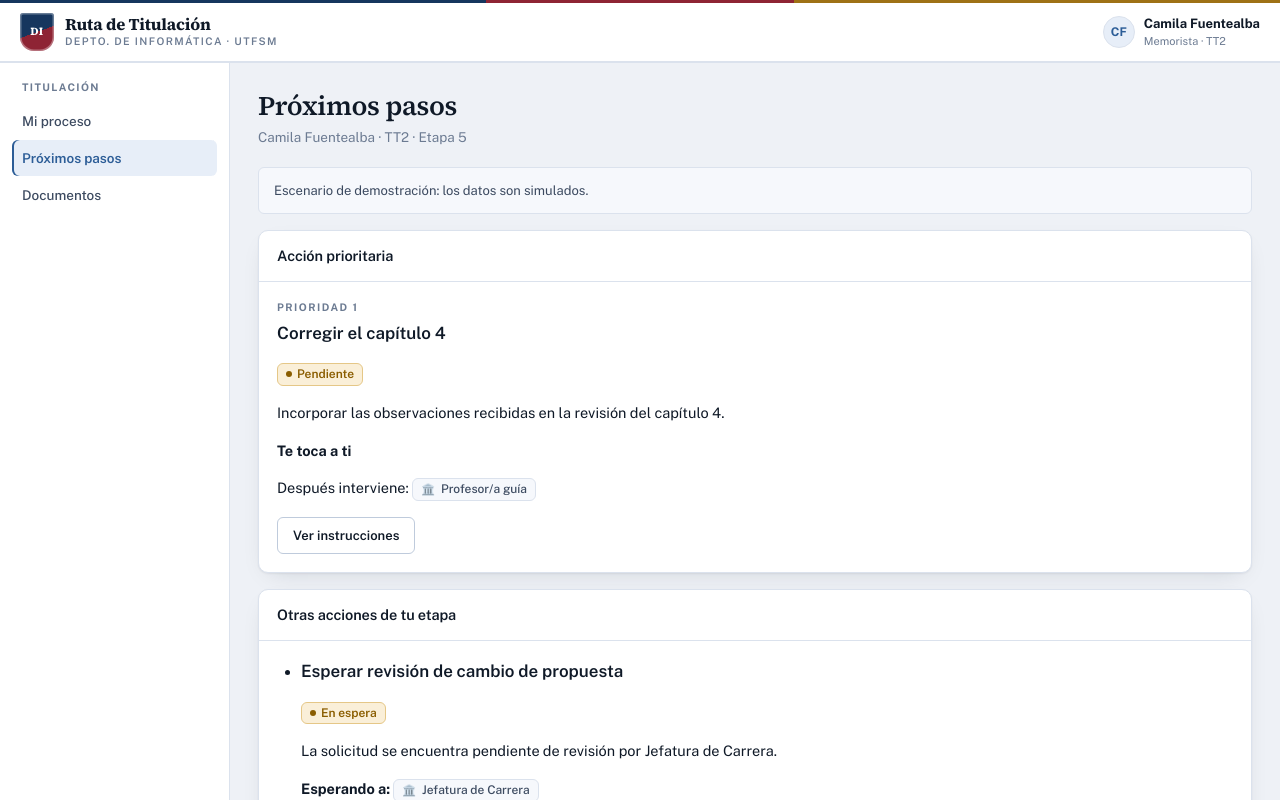
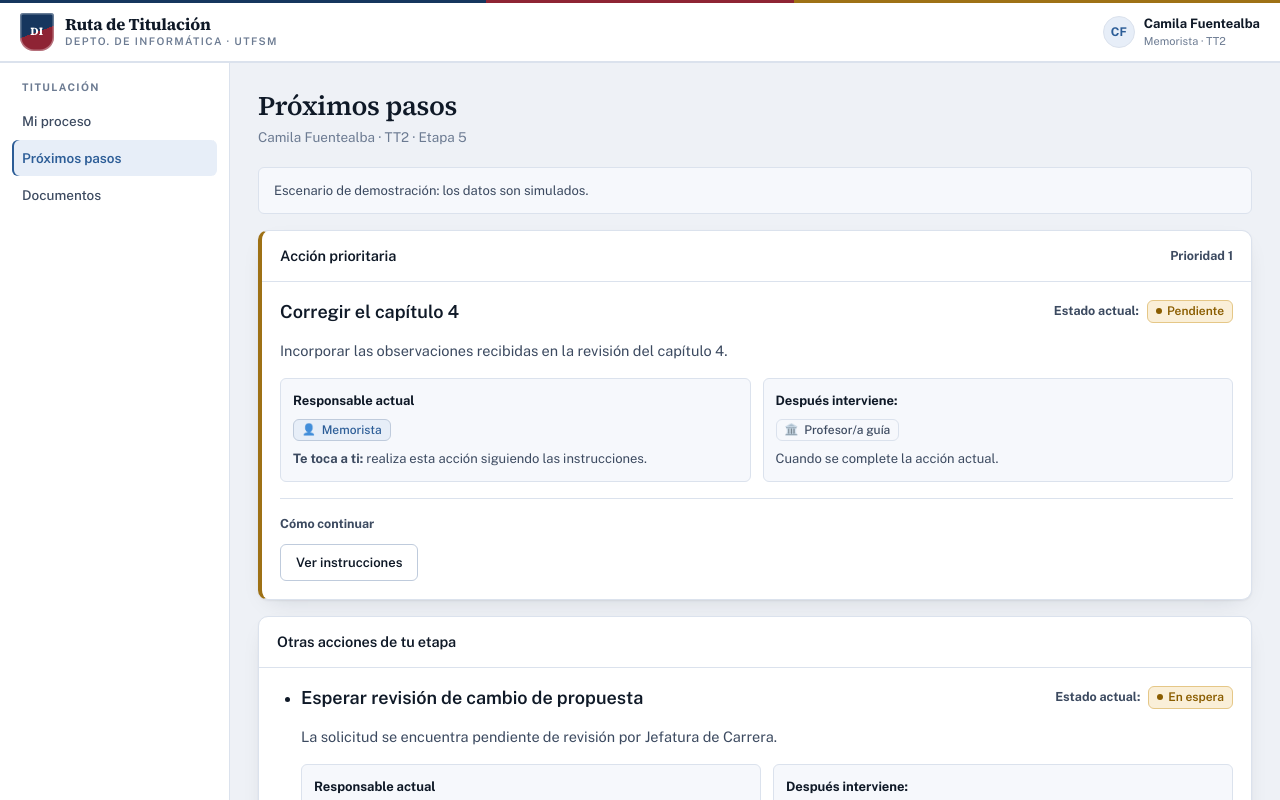
Before and after one commit to friquelmel9/INF322-Proyecto, a React (Vite) app: page /pendientes in a window 1280 px wide. Shown: the top 800 px of the page. Built offline with nearby package versions, Linux system fonts and the light colour scheme.

Commit message:
feat: aclarar la jerarquía y los responsables de las acciones

```diff
--- a/src/components/pendientes/ActionInstructions.jsx
+++ b/src/components/pendientes/ActionInstructions.jsx
@@ -4,12 +4,13 @@ export default function ActionInstructions({ instrucciones }) {
   const [estanAbiertas, setEstanAbiertas] = useState(false);
   const instruccionesId = useId();
 
-  if (instrucciones.length === 0) {
-    return <p>No hay instrucciones disponibles para esta acción.</p>;
-  }
-
   return (
-    <div className="stack">
+    <div className="stack pendientes-instrucciones">
+      <h4 className="pendientes-etiqueta">Cómo continuar</h4>
+      {instrucciones.length === 0 ? (
+        <p>No hay instrucciones disponibles para esta acción.</p>
+      ) : (
+        <>
           <div>
             <button
               type="button"
@@ -31,6 +32,8 @@ export default function ActionInstructions({ instrucciones }) {
               <li key={indice}>{instruccion}</li>
             ))}
           </ol>
+        </>
+      )}
     </div>
   );
 }
--- a/src/components/pendientes/NextActionCard.jsx
+++ b/src/components/pendientes/NextActionCard.jsx
@@ -5,21 +5,21 @@ import ActionInstructions from "./ActionInstructions.jsx";
 export default function NextActionCard({ accion }) {
   return (
     <section className="card pendientes-prioritaria">
-      <div className="card-h">
+      <div className="card-h pendientes-cabecera">
         <h2>Acción prioritaria</h2>
+        <span className="pendientes-etiqueta">Prioridad {accion.prioridad}</span>
       </div>
 
       <div className="card-b stack">
-        <div>
-          <p className="eyebrow">Prioridad {accion.prioridad}</p>
-          <h3>{accion.titulo}</h3>
+        <div className="pendientes-encabezado-accion">
+          <h3 className="pendientes-titulo">{accion.titulo}</h3>
+          <div className="pendientes-estado">
+            <span className="pendientes-etiqueta">Estado actual:</span>
+            <StatusBadge tipo="accion" valor={accion.estado} />
+          </div>
         </div>
 
-        <div>
-          <StatusBadge tipo="accion" valor={accion.estado} />
-        </div>
-
-        <p>{accion.descripcion}</p>
+        <p className="pendientes-descripcion">{accion.descripcion}</p>
 
         <ResponsibilityFlow
           responsableActualId={accion.responsableActualId}
--- a/src/components/pendientes/PendingActionsList.jsx
+++ b/src/components/pendientes/PendingActionsList.jsx
@@ -18,13 +18,15 @@ export default function PendingActionsList({ acciones }) {
           {acciones.map((accion) => (
             <li key={accion.id}>
               <div className="stack">
-                <h3>{accion.titulo}</h3>
-
-                <div>
-                  <StatusBadge tipo="accion" valor={accion.estado} />
+                <div className="pendientes-encabezado-accion">
+                  <h3 className="pendientes-titulo">{accion.titulo}</h3>
+                  <div className="pendientes-estado">
+                    <span className="pendientes-etiqueta">Estado actual:</span>
+                    <StatusBadge tipo="accion" valor={accion.estado} />
+                  </div>
                 </div>
 
-                <p>{accion.descripcion}</p>
+                <p className="pendientes-descripcion">{accion.descripcion}</p>
 
                 <ResponsibilityFlow
                   responsableActualId={accion.responsableActualId}
--- a/src/components/pendientes/ResponsibilityFlow.jsx
+++ b/src/components/pendientes/ResponsibilityFlow.jsx
@@ -7,24 +7,43 @@ export default function ResponsibilityFlow({
   const esTurnoDelMemorista = responsableActualId === "memorista";
 
   return (
-    <div className="stack">
-      <p>
+    <dl className="pendientes-responsables">
+      <div className="pendientes-responsable">
+        <dt>Responsable actual</dt>
+        <dd className="pendientes-responsable-valor">
           {esTurnoDelMemorista ? (
-          <strong>Te toca a ti</strong>
+            <>
+              <ResponsibleBadge responsableId={responsableActualId} />
+              <p className="pendientes-ayuda">
+                <strong>Te toca a ti:</strong> realiza esta acción siguiendo las
+                instrucciones.
+              </p>
+            </>
           ) : (
             <>
-            <strong>Esperando a: </strong>
+              <p className="pendientes-estado">
+                <span>Esperando a:</span>
                 <ResponsibleBadge responsableId={responsableActualId} />
+              </p>
+              <p className="pendientes-ayuda">
+                Esta acción avanza cuando interviene este responsable.
+              </p>
             </>
           )}
-      </p>
+        </dd>
+      </div>
 
       {siguienteResponsableId !== null && (
-        <p>
-          Después interviene:{" "}
+        <div className="pendientes-responsable">
+          <dt>Después interviene:</dt>
+          <dd className="pendientes-responsable-valor">
             <ResponsibleBadge responsableId={siguienteResponsableId} />
+            <p className="pendientes-ayuda">
+              Cuando se complete la acción actual.
             </p>
+          </dd>
+        </div>
       )}
-    </div>
+    </dl>
   );
 }
--- a/src/components/pendientes/pendientes.css
+++ b/src/components/pendientes/pendientes.css
@@ -1,4 +1,4 @@
-.pendientes-prioritaria {
+.card.pendientes-prioritaria {
   border-inline-start: 4px solid var(--gold);
 }
 
@@ -6,3 +6,85 @@
   margin: 0;
   padding-inline-start: 1.5rem;
 }
+
+.pendientes-cabecera {
+  justify-content: space-between;
+  flex-wrap: wrap;
+}
+
+.pendientes-encabezado-accion,
+.pendientes-estado {
+  display: flex;
+  align-items: center;
+  flex-wrap: wrap;
+  gap: 8px;
+}
+
+.pendientes-encabezado-accion {
+  align-items: flex-start;
+  gap: 12px;
+}
+
+.pendientes-titulo {
+  flex: 1 1 18rem;
+  font-size: 18px;
+  line-height: 1.35;
+  overflow-wrap: anywhere;
+}
+
+.pendientes-etiqueta {
+  font-size: 12.5px;
+  font-weight: 700;
+  color: var(--ink-2);
+}
+
+.pendientes-descripcion,
+.pendientes-ayuda {
+  color: var(--ink-2);
+}
+
+.pendientes-ayuda {
+  font-size: 13px;
+}
+
+.pendientes-responsables {
+  display: grid;
+  grid-template-columns: repeat(2, minmax(0, 1fr));
+  gap: 12px;
+  margin: 0;
+}
+
+.pendientes-responsable {
+  padding: 12px;
+  border: 1px solid var(--line);
+  border-radius: var(--r-sm);
+  background: var(--surface-2);
+}
+
+.pendientes-responsable:only-child {
+  grid-column: 1 / -1;
+}
+
+.pendientes-responsable dt {
+  margin-bottom: 8px;
+  font-size: 13px;
+  font-weight: 700;
+}
+
+.pendientes-responsable-valor {
+  display: grid;
+  gap: 8px;
+  margin: 0;
+}
+
+.stack.pendientes-instrucciones {
+  gap: 10px;
+  padding-block-start: 16px;
+  border-block-start: 1px solid var(--line);
+}
+
+@media (max-width: 640px) {
+  .pendientes-responsables {
+    grid-template-columns: minmax(0, 1fr);
+  }
+}
```
Lines whose indentation alone changed are shown as unchanged.
